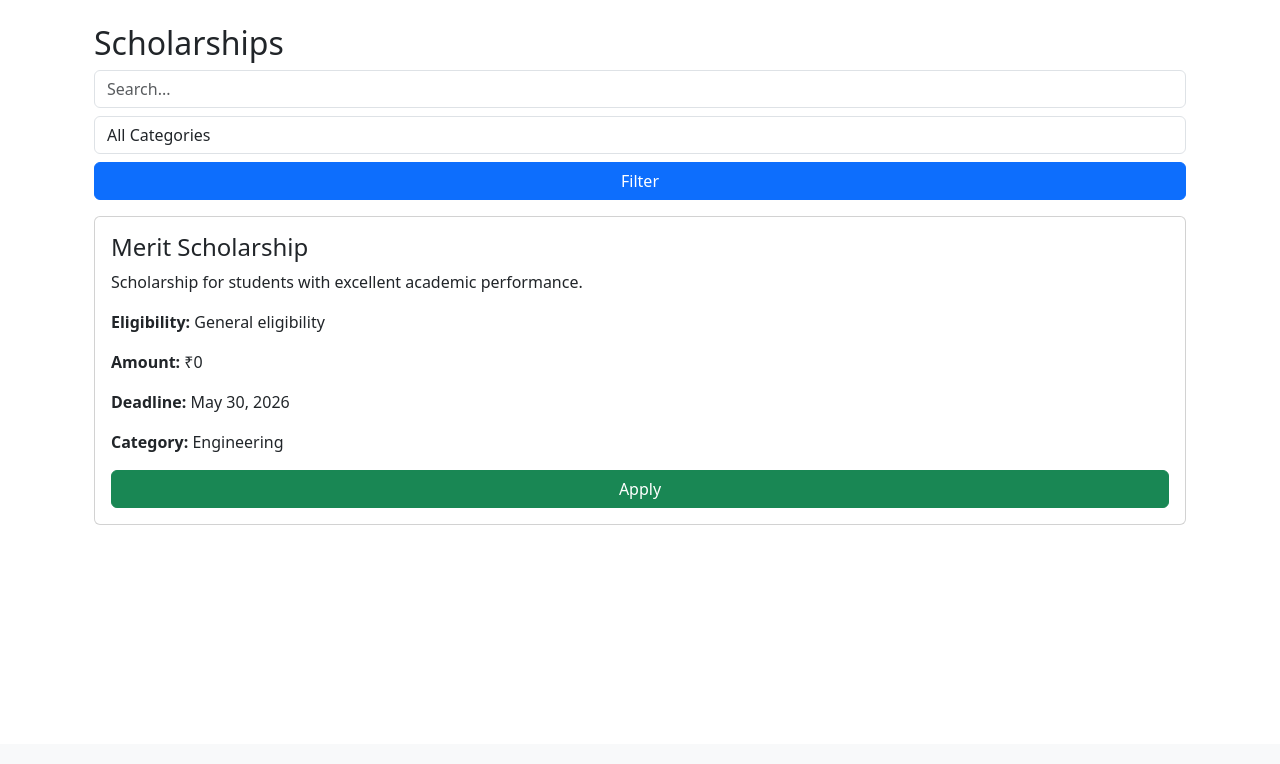
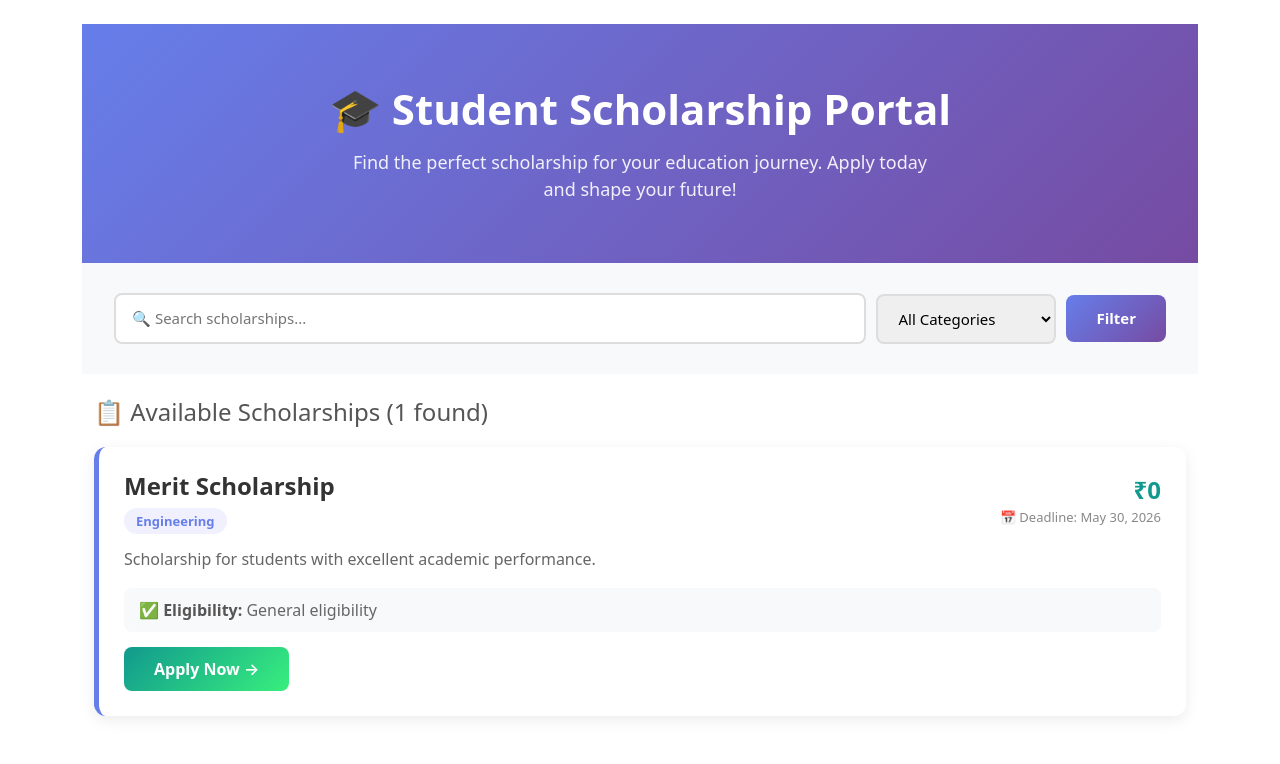
Before and after one commit to likhithar01/student_scholarship_portal, a Django app: template scholarships/templates/home.html in a window 1280 px wide. Shown: the part 56-820 px from the top of the page. Before the commit the page ends 581 px from the top, so only its background shows below. Run offline with Django 5.2, Linux system fonts and the light colour scheme; the template is opened without the code that fills it: values that come from a table or form of the project are taken from there, others are empty; data comes from the database, SQL or seed files in the repository.

Commit message:
improved UI design

```diff
--- a/scholarships/templates/home.html
+++ b/scholarships/templates/home.html
@@ -1,39 +1,78 @@
 {% extends 'base.html' %}
-
 {% block content %}
 
-<div class="container mt-4">
+<!-- Hero Banner -->
+<div style="background:linear-gradient(135deg,#667eea,#764ba2); color:white; padding:60px 20px; text-align:center;">
+  <h1 style="font-size:42px; font-weight:800; margin-bottom:15px;">🎓 Student Scholarship Portal</h1>
+  <p style="font-size:18px; opacity:0.9; max-width:600px; margin:0 auto;">Find the perfect scholarship for your education journey. Apply today and shape your future!</p>
+</div>
 
-    <h2>Scholarships</h2>
+<!-- Search & Filter -->
+<div style="background:#f8f9fa; padding:30px 20px;">
+  <div class="container">
+    <form method="GET">
+      <div style="display:flex; gap:10px; flex-wrap:wrap; align-items:center; justify-content:center;">
 
-    <form method="GET" class="mb-3">
-        <input type="text" name="q" placeholder="Search..." class="form-control mb-2">
+        <input type="text" name="q" value="{{ request.GET.q }}" placeholder="🔍 Search scholarships..."
+               style="flex:1; min-width:200px; padding:12px 16px; border-radius:8px; border:2px solid #ddd; font-size:15px;">
 
-        <select name="category" class="form-control mb-2">
-            <option value="">All Categories</option>
-            <option value="Engineering">Engineering</option>
-            <option value="Medical">Medical</option>
-            <option value="Arts">Arts</option>
-            <option value="Internship">Internship</option>
-            <option value="Government">Government</option>
+        <select name="category" style="padding:12px 16px; border-radius:8px; border:2px solid #ddd; font-size:15px; min-width:180px;">
+          <option value="">All Categories</option>
+          <option value="Engineering" {% if request.GET.category == 'Engineering' %}selected{% endif %}>Engineering</option>
+          <option value="Medical" {% if request.GET.category == 'Medical' %}selected{% endif %}>Medical</option>
+          <option value="Arts" {% if request.GET.category == 'Arts' %}selected{% endif %}>Arts</option>
+          <option value="Internship" {% if request.GET.category == 'Internship' %}selected{% endif %}>Internship</option>
+          <option value="Government" {% if request.GET.category == 'Government' %}selected{% endif %}>Government</option>
         </select>
 
-        <button class="btn btn-primary w-100">Filter</button>
+        <button type="submit" style="padding:12px 30px; background:linear-gradient(135deg,#667eea,#764ba2); color:white; border:none; border-radius:8px; font-size:15px; font-weight:600; cursor:pointer;">
+          Filter
+        </button>
+
+      </div>
     </form>
+  </div>
+</div>
 
-    {% for scholarship in scholarships %}
-    <div class="card p-3 mb-3">
-        <h4>{{ scholarship.title }}</h4>
-        <p>{{ scholarship.description }}</p>
-        <p><b>Eligibility:</b> {{ scholarship.eligibility }}</p>
-        <p><b>Amount:</b> ₹{{ scholarship.amount }}</p>
-        <p><b>Deadline:</b> {{ scholarship.deadline }}</p>
-        <p><b>Category:</b> {{ scholarship.category }}</p>
+<!-- Scholarships List -->
+<div class="container mt-4 mb-5">
+  <h4 style="color:#555; margin-bottom:20px;">📋 Available Scholarships ({{ scholarships|length }} found)</h4>
 
-        <a href="{% url 'apply' scholarship.id %}" class="btn btn-success">Apply</a>
+  {% for scholarship in scholarships %}
+  <div style="background:white; border-radius:12px; padding:25px; margin-bottom:20px; box-shadow:0 4px 15px rgba(0,0,0,0.08); border-left:5px solid #667eea; transition:transform 0.2s;">
+
+    <div style="display:flex; justify-content:space-between; align-items:start; flex-wrap:wrap; gap:10px;">
+      <div>
+        <h4 style="color:#333; font-weight:700; margin:0 0 8px;">{{ scholarship.title }}</h4>
+        <span style="background:#f0f0ff; color:#667eea; padding:4px 12px; border-radius:20px; font-size:13px; font-weight:600;">
+          {{ scholarship.category }}
+        </span>
+      </div>
+      <div style="text-align:right;">
+        <div style="font-size:24px; font-weight:800; color:#11998e;">₹{{ scholarship.amount }}</div>
+        <div style="font-size:13px; color:#888;">📅 Deadline: {{ scholarship.deadline }}</div>
+      </div>
     </div>
-    {% endfor %}
 
+    <p style="color:#666; margin:15px 0; line-height:1.6;">{{ scholarship.description }}</p>
+
+    <div style="background:#f8f9fa; padding:10px 15px; border-radius:8px; margin-bottom:15px;">
+      <b style="color:#555;">✅ Eligibility:</b> <span style="color:#666;">{{ scholarship.eligibility }}</span>
+    </div>
+
+    <a href="{% url 'apply' scholarship.id %}"
+       style="display:inline-block; padding:10px 30px; background:linear-gradient(135deg,#11998e,#38ef7d); color:white; border-radius:8px; font-weight:600; text-decoration:none;">
+      Apply Now →
+    </a>
+
+  </div>
+  {% empty %}
+  <div style="text-align:center; padding:60px; color:#888;">
+    <div style="font-size:60px;">🔍</div>
+    <h4>No scholarships found</h4>
+    <p>Try different search terms or categories</p>
+  </div>
+  {% endfor %}
 </div>
 
 {% endblock %}
```
Also changed, not shown: scholarships/templates/login.html (+40 -8 lines), scholarships/templates/register.html (+40 -8 lines).
